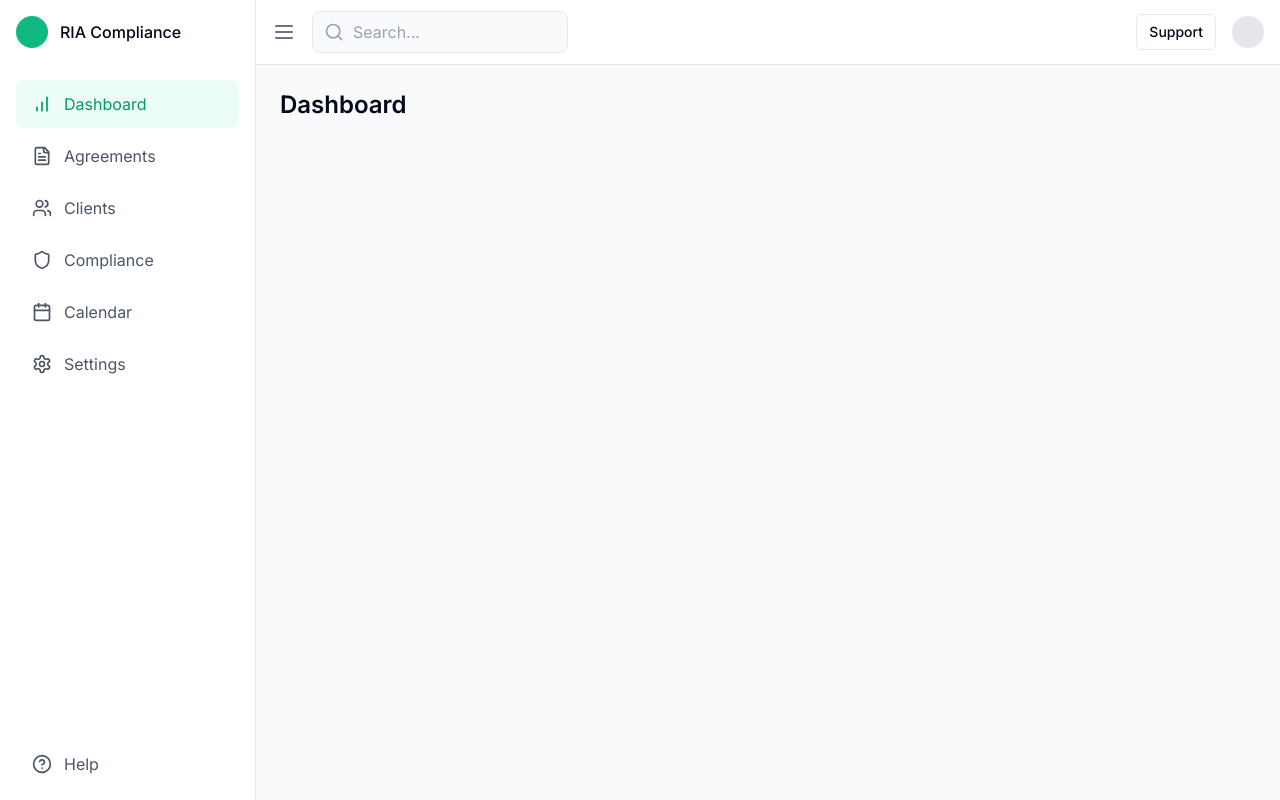
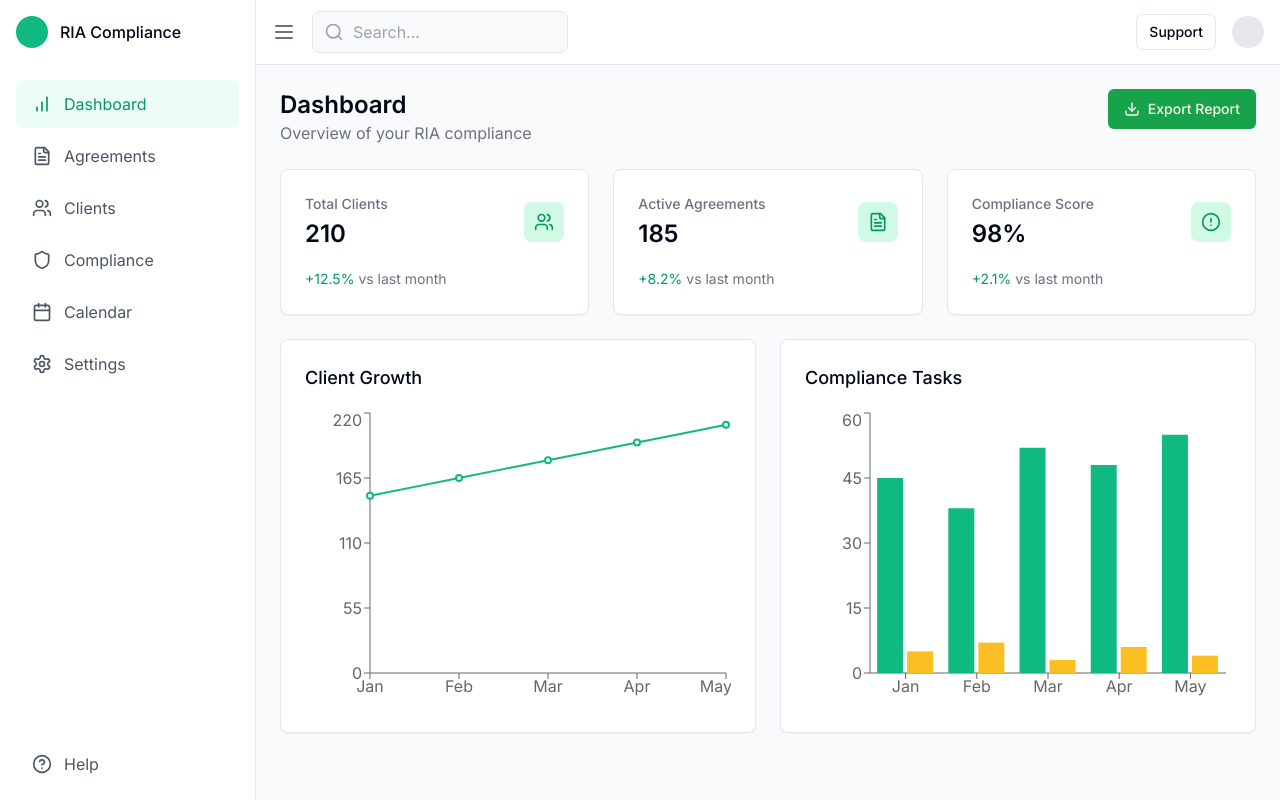
Before and after one commit to Investgrape/ria-compliance-system, a Next.js app: page / in a window 1280 px wide. Built offline with nearby package versions, Linux system fonts and the light colour scheme.

Commit message:
Update compliance system with dashboard integration

```diff
--- a/components/compliance-system.tsx
+++ b/components/compliance-system.tsx
@@ -1,5 +1,6 @@
 import React, { useState } from 'react';
 import { Button } from '@/components/ui/button';
+import { DashboardView } from '@/components/dashboard-view';
 import { Search, Menu, BarChart, Users, FileText, Settings, Calendar, HelpCircle, Shield } from 'lucide-react';
 
 interface SidebarItem {
@@ -91,9 +92,8 @@ export function ComplianceSystem() {
 
         {/* Content Area */}
         <div className="flex-1 overflow-auto p-6">
-          {/* Content will be rendered here based on activeSection */}
           <div className="max-w-7xl mx-auto">
-            {activeSection === 'dashboard' && <h1 className="text-2xl font-semibold">Dashboard</h1>}
+            {activeSection === 'dashboard' && <DashboardView />}
             {activeSection === 'agreements' && <h1 className="text-2xl font-semibold">Agreements</h1>}
             {activeSection === 'clients' && <h1 className="text-2xl font-semibold">Clients</h1>}
             {activeSection === 'compliance' && <h1 className="text-2xl font-semibold">Compliance</h1>}
```
